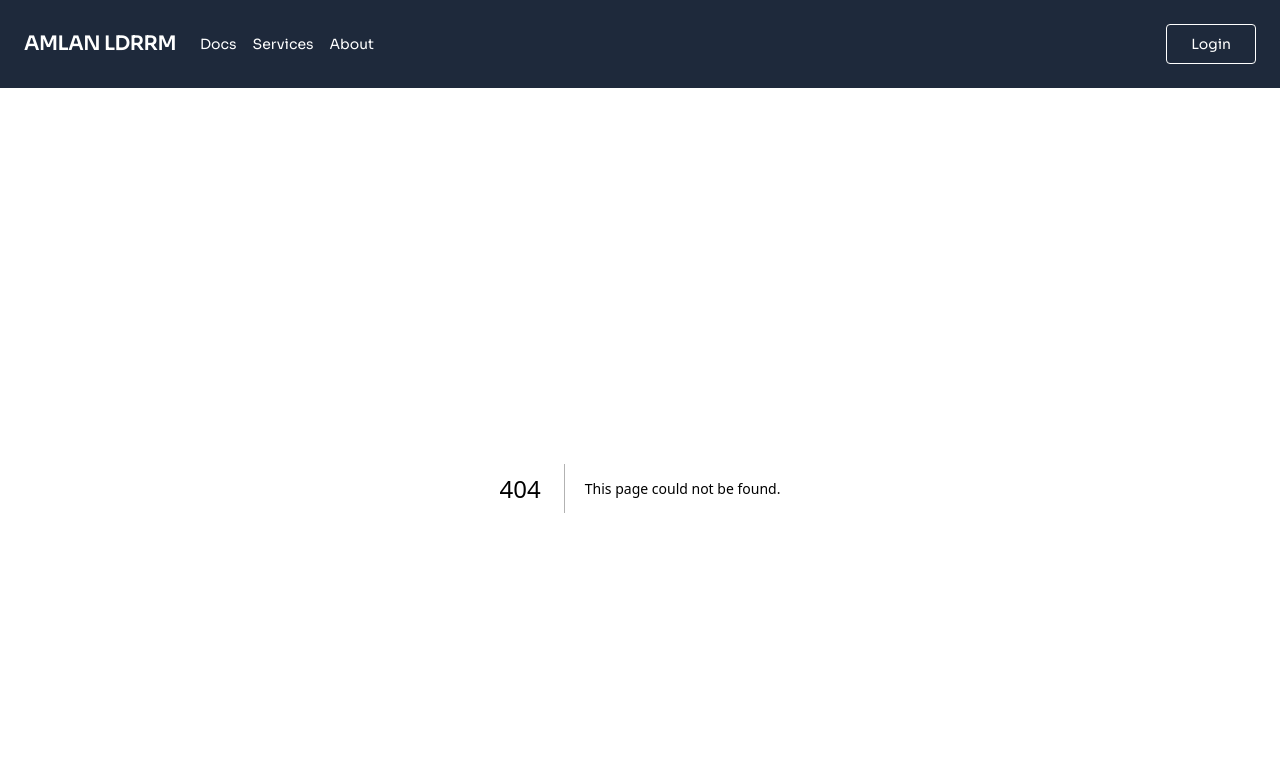
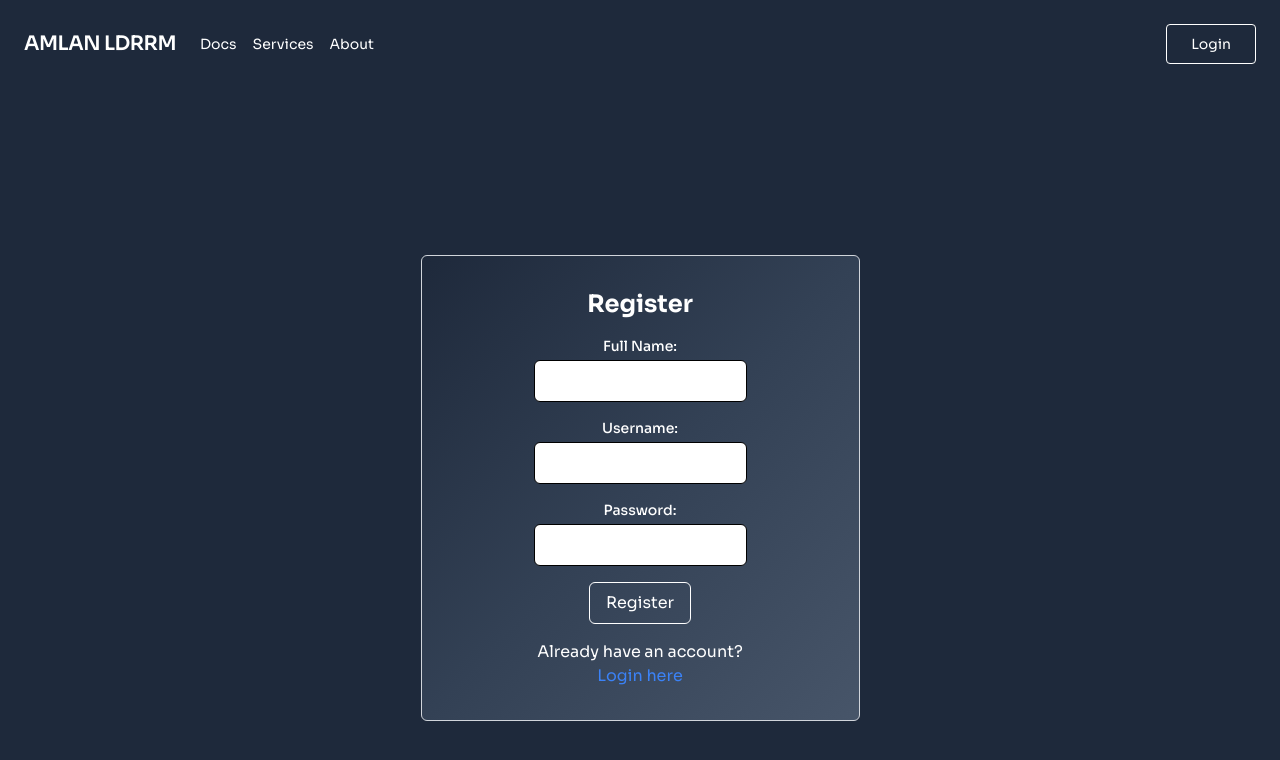
Before and after one commit to Nekuso/ldrrmss, a Next.js app: page /auth/register in a window 1280 px wide. Before the commit this address had no page. Shown: the top 760 px of the page. Built offline with nearby package versions, Linux system fonts and the light colour scheme.

Commit message:
Added a login register and connected the landing pages

```diff
--- /dev/null
+++ b/src/app/auth/login/page.tsx
@@ -0,0 +1,53 @@
+import React from 'react';
+import Link from 'next/link';
+
+const Login: React.FC = () => {
+  return (
+    <div className="min-h-screen flex items-center justify-center bg-slate-800">
+      <div className="border border-gray-300 bg-opacity-80 backdrop-blur-md p-8 rounded-md text-white text-center bg-gradient-to-br from-slate-800 via-slate-700 to-slate-600 px-28">
+        <h2 className="text-2xl font-bold mb-4">Login</h2>
+        <form>
+          <div className="mb-4">
+            <label htmlFor="username" className="block text-sm font-medium text-white">
+              Username:
+            </label>
+            <input
+              type="text"
+              id="username"
+              name="username"
+              className="mt-1 p-2 w-full rounded-md border border-black text-black"
+            />
+          </div>
+
+          <div className="mb-4">
+            <label htmlFor="password" className="block text-sm font-medium text-white">
+              Password:
+            </label>
+            <input
+              type="password"
+              id="password"
+              name="password"
+              className="mt-1 p-2 w-full rounded-md border border-black text-black"
+            />
+          </div>
+
+          <button
+            type="submit"
+            className="bg-transparent border border-white text-white py-2 px-4 rounded-md hover:bg-zinc-900 hover:text-white mx-auto block transition-all duration-300"
+          >
+            Login
+          </button>
+        </form>
+
+        <div className="mt-4 text-white">
+          Don't have an account?{' '}
+          <Link href="../../auth/register">
+            <div className="text-blue-500">Register here</div>
+          </Link>
+        </div>
+      </div>
+    </div>
+  );
+};
+
+export default Login;
--- /dev/null
+++ b/src/app/auth/register/page.tsx
@@ -0,0 +1,65 @@
+import React from 'react';
+import Link from 'next/link';
+
+const Register: React.FC = () => {
+  return (
+    <div className="min-h-screen flex items-center justify-center bg-slate-800">
+      <div className="border border-gray-300 bg-opacity-80 backdrop-blur-md p-8 rounded-md text-white text-center bg-gradient-to-br from-slate-800 via-slate-700 to-slate-600 px-28">
+        <h2 className="text-2xl font-bold mb-4">Register</h2>
+        <form>
+          <div className="mb-4">
+            <label htmlFor="full-name" className="block text-sm font-medium text-white">
+              Full Name:
+            </label>
+            <input
+              type="text"
+              id="full-name"
+              name="full-name"
+              className="mt-1 p-2 w-full rounded-md border border-black text-black"
+            />
+          </div>
+
+          <div className="mb-4">
+            <label htmlFor="username" className="block text-sm font-medium text-white">
+              Username:
+            </label>
+            <input
+              type="text"
+              id="username"
+              name="username"
+              className="mt-1 p-2 w-full rounded-md border border-black text-black"
+            />
+          </div>
+
+          <div className="mb-4">
+            <label htmlFor="password" className="block text-sm font-medium text-white">
+              Password:
+            </label>
+            <input
+              type="password"
+              id="password"
+              name="password"
+              className="mt-1 p-2 w-full rounded-md border border-black text-black"
+            />
+          </div>
+
+          <button
+            type="submit"
+            className="bg-transparent border border-white text-white py-2 px-4 rounded-md hover:bg-zinc-900 hover:text-white mx-auto block transition-all duration-300"
+          >
+            Register
+          </button>
+        </form>
+
+        <div className="mt-4 text-white">
+          Already have an account?{' '}
+          <Link href="../../auth/login">
+            <div className="text-blue-500">Login here</div>
+          </Link>
+        </div>
+      </div>
+    </div>
+  );
+};
+
+export default Register;
--- a/src/app/components/Navbar.tsx
+++ b/src/app/components/Navbar.tsx
@@ -8,18 +8,18 @@ const Navbar: React.FC = () => {
   </div>
   <div className="w-full block flex-grow lg:flex lg:items-center lg:w-auto">
     <div className="text-sm lg:flex-grow">
-      <a href="#responsive-header" className="block mt-4 lg:inline-block lg:mt-0 text-white hover:text-blue-700 mr-4">
+      <a href="../../landpage/docs" className="block mt-4 lg:inline-block lg:mt-0 text-white hover:text-orange-400 mr-4">
         Docs
       </a>
-      <a href="#responsive-header" className="block mt-4 lg:inline-block lg:mt-0 text-white hover:text-blue-700 mr-4">
+      <a href="../../landpage/services" className="block mt-4 lg:inline-block lg:mt-0 text-white hover:text-orange-400 mr-4">
         Services
       </a>
-      <a href="#" className="block mt-4 lg:inline-block lg:mt-0 text-white hover:text-blue-700">
+      <a href="../../landpage/about" className="block mt-4 lg:inline-block lg:mt-0 text-white hover:text-orange-400">
         About
       </a>
     </div>
     <div>
-      <a href="./application/" className="inline-block text-sm px-6 py-3 leading-none border rounded text-white border-white hover:border-transparent hover:text-blue-700 hover:bg-white mt-4 lg:mt-0">Login</a>
+      <a href="../../auth/login" className="inline-block text-sm px-6 py-3 leading-none border rounded text-white border-white hover:border-transparent hover:text-orange-400 hover:bg-white mt-4 lg:mt-0">Login</a>
     </div>
   </div>
 </nav>
--- /dev/null
+++ b/src/app/landpage/docs/page.tsx
@@ -0,0 +1,11 @@
+import React from 'react';
+
+const Docs: React.FC = () => {
+  return (
+
+    <h1>Docs ni bai</h1>
+  );
+
+}
+
+export default Docs;
--- a/src/app/layout.tsx
+++ b/src/app/layout.tsx
@@ -2,7 +2,6 @@ import type { Metadata } from "next";
 import { Inter, Sora } from "next/font/google";
 import Navbar from './components/Navbar';
 import "./globals.css";
-
 
 const inter = Sora({ subsets: ["latin"] });
 
```
Also changed, not shown: src/app/landpage/about/page.tsx (renamed from src/app/landpage/about.tsx), src/app/landpage/services/page.tsx (renamed from src/app/landpage/services.tsx).
